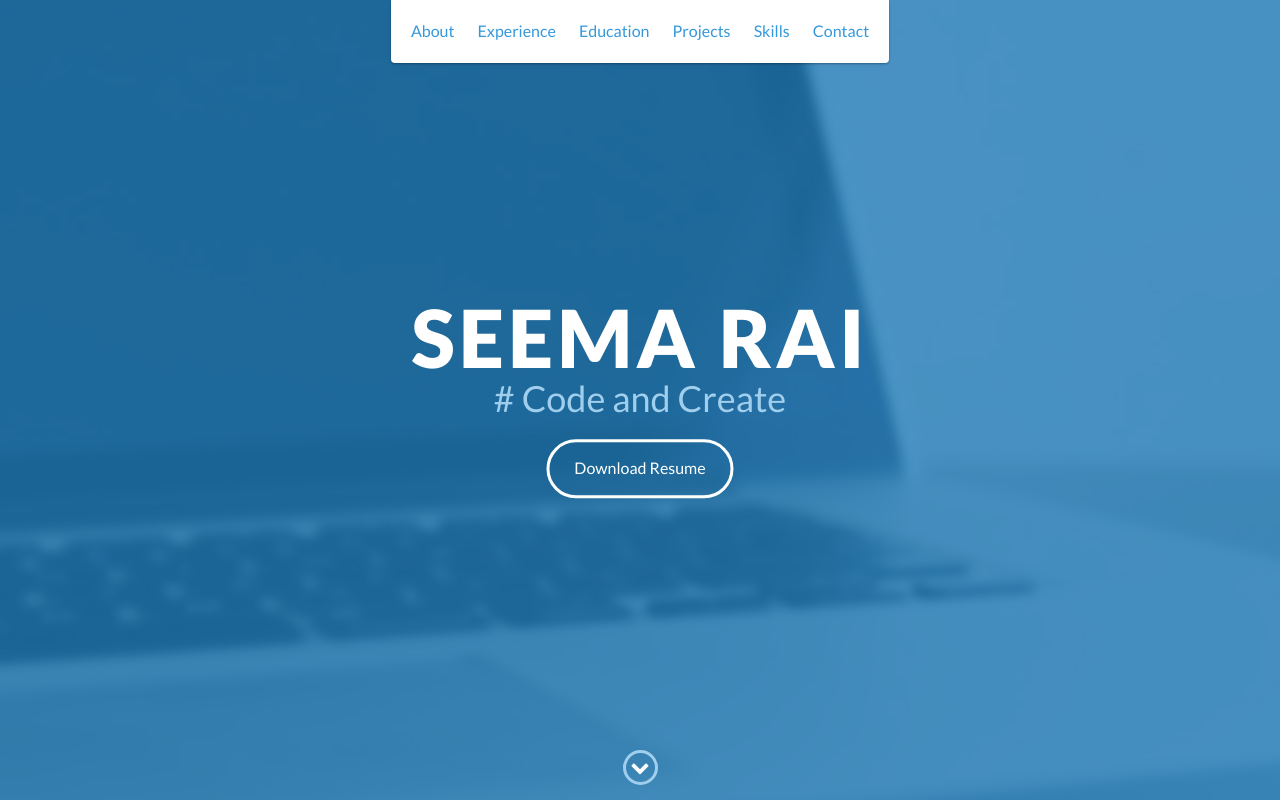
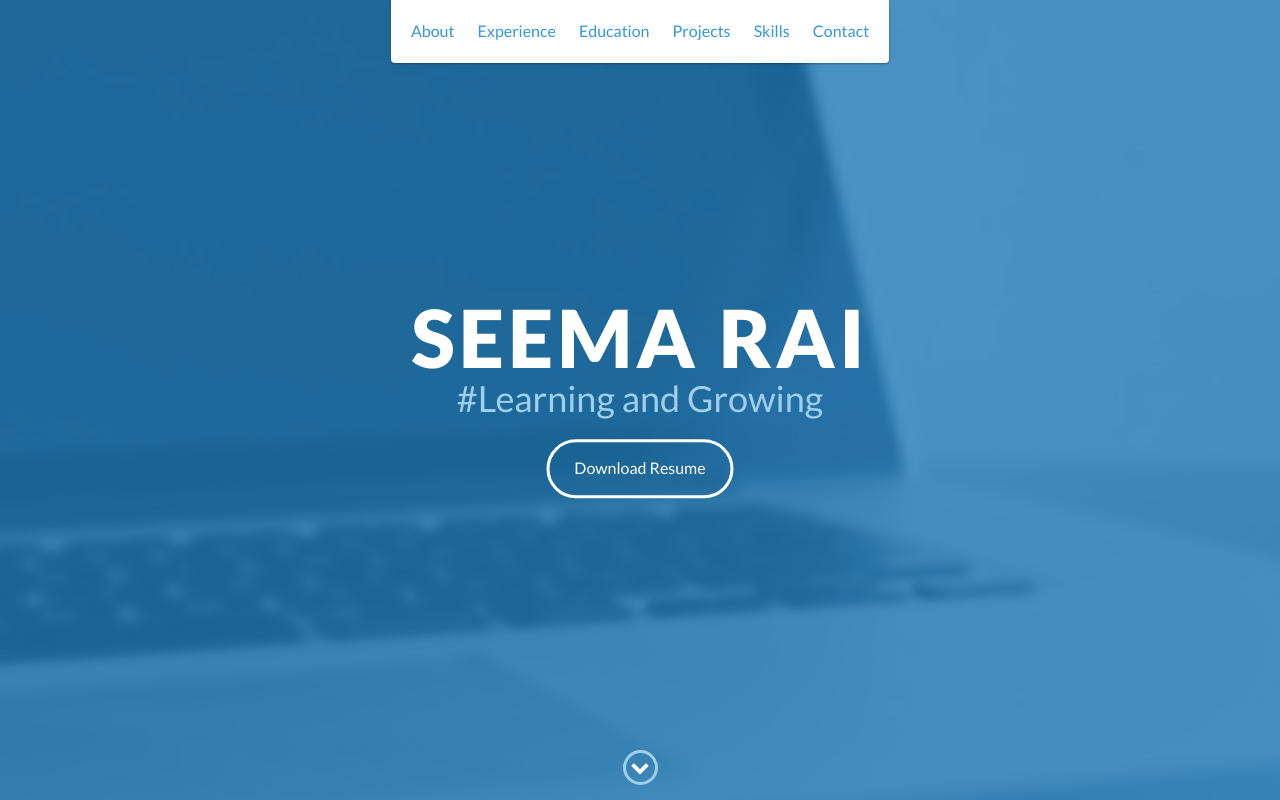
Before and after one commit to seemarai/seemarai.github.io, a website: page index.html in a window 1280 px wide. Shown: the top 800 px of the page. Drawn offline with nearby package versions, Linux system fonts and the light colour scheme.

Commit message:
Update index.html

```diff
--- a/index.html
+++ b/index.html
@@ -54,7 +54,7 @@
     <div id="lead">
         <div id="lead-content">
             <h1>Seema Rai</h1>
-            <h3># Code and Create</h3>
+            <h3>#Learning and Growing</h3>
             <a href="#" class="btn-rounded-white">Download Resume</a>
         </div>
         <!-- End #lead-content -->
```
